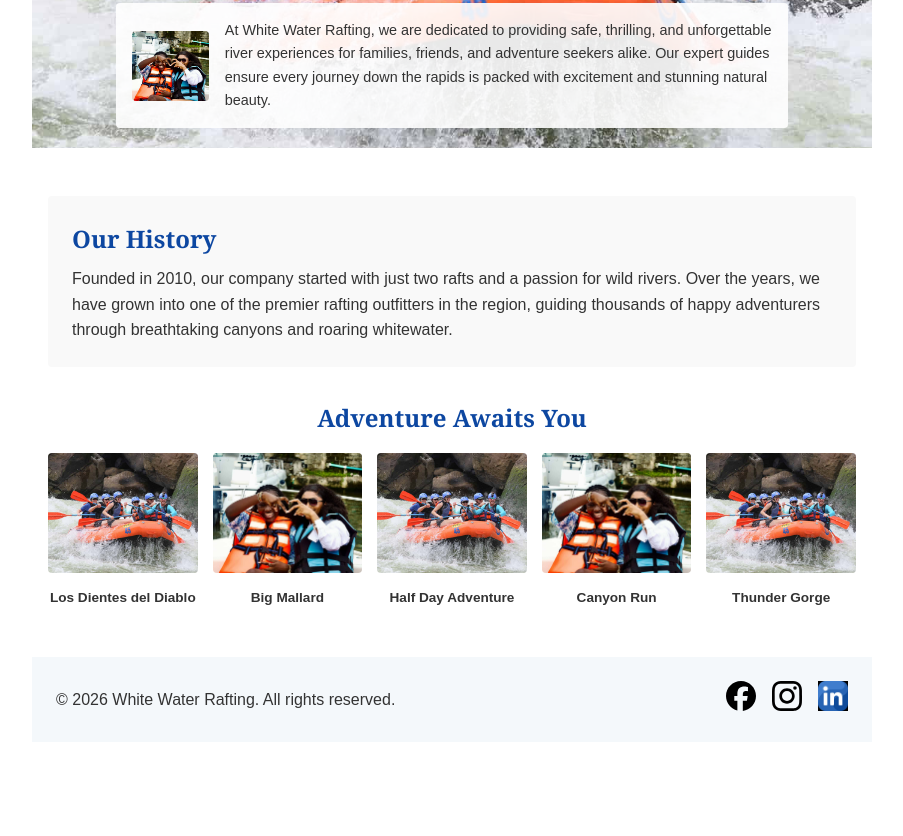
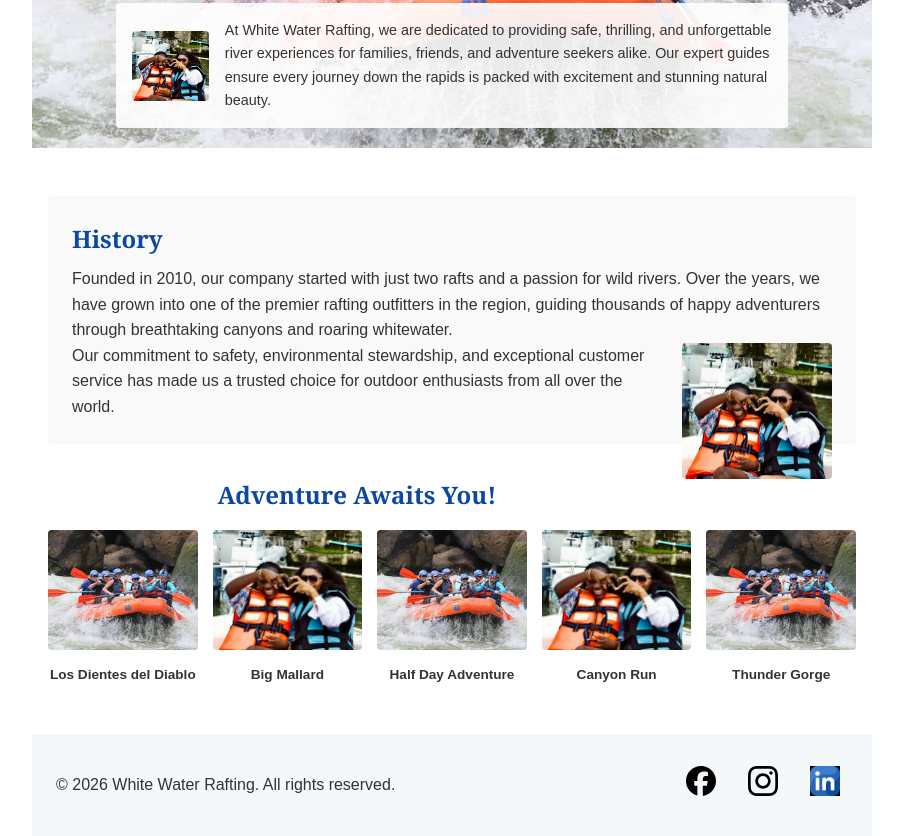
Before and after one commit to danmutambu/wdd130, a plain HTML site: page wwr/about.html in a window 1280 px wide. Shown: the part 438-1274 px from the top of the page, without its empty margins (188-1091 px from the left). Before the commit the page ends 1180 px from the top, so only its background shows below. Drawn offline with Linux system fonts and the light colour scheme.

Commit message:
Fix audit errors and update history section layout

```diff
--- a/wwr/about.html
+++ b/wwr/about.html
@@ -1,11 +1,15 @@
 <!DOCTYPE html>
 <html lang="en">
+
 <head>
   <meta charset="UTF-8">
   <meta name="viewport" content="width=device-width, initial-scale=1.0">
+  <meta name="description" content="Discover exciting white water rafting adventures, history, and trips with our professional guides.">
+  <meta name="author" content="Dan Eliezer Mutambu Mbula">
   <title>About Us - White Water Rafting</title>
   <link rel="stylesheet" href="styles/rafting.css">
 </head>
+
 <body>
   <header>
     <div class="logo-box">
@@ -30,12 +34,14 @@
     </div>
 
     <section class="history">
-      <h2>Our History</h2>
+      <h2>History</h2>
       <p>Founded in 2010, our company started with just two rafts and a passion for wild rivers. Over the years, we have grown into one of the premier rafting outfitters in the region, guiding thousands of happy adventurers through breathtaking canyons and roaring whitewater.</p>
+      <img src="images/happy-client.jpg" alt="History of our rafting company">
+      <p>Our commitment to safety, environmental stewardship, and exceptional customer service has made us a trusted choice for outdoor enthusiasts from all over the world.</p>
     </section>
 
     <section class="adventures">
-      <h2>Adventure Awaits You</h2>
+      <h2>Adventure Awaits You!</h2>
       <div class="adventure-grid">
         <figure>
           <img src="images/hero.jpg" alt="Los Dientes del Diablo">
@@ -63,7 +69,7 @@
 
   <footer>
     <p>&copy; 2026 White Water Rafting. All rights reserved.</p>
-    <div class="social-links">
+    <nav class="socialmedia">
       <a href="https://facebook.com" target="_blank">
         <img src="images/facebook.svg" alt="Facebook Icon">
       </a>
@@ -73,7 +79,8 @@
       <a href="https://linkedin.com" target="_blank">
         <img src="images/linkedin.png" alt="LinkedIn Icon">
       </a>
-    </div>
+    </nav>
   </footer>
 </body>
+
 </html>
--- a/wwr/styles/rafting.css
+++ b/wwr/styles/rafting.css
@@ -1,7 +1,6 @@
 :root {
   --primary-color: #0d47a1;
   --secondary-color: #b71c1c;
-  --accent1-color: #efff55;
   --accent2-color: #333333;
   --heading-font: 'Georgia', serif;
   --paragraph-font: 'Arial', sans-serif;
@@ -19,7 +18,9 @@ body {
   line-height: 1.6;
 }
 
-header, main, footer {
+header,
+main,
+footer {
   max-width: 840px;
   margin: 0 auto;
 }
@@ -124,6 +125,15 @@ nav a:hover {
   margin-bottom: 0.5rem;
 }
 
+.history img {
+  float: right;
+  width: 150px;
+  height: auto;
+  margin-left: 1rem;
+  margin-bottom: 0.5rem;
+  border-radius: 4px;
+}
+
 .adventures {
   margin: 2rem 1rem;
   text-align: center;
@@ -169,14 +179,14 @@ footer {
   align-items: center;
 }
 
-.social-links {
+.socialmedia {
   display: flex;
   gap: 1rem;
   align-items: center;
 }
 
 /* FIX SOCIAL ICONS SIZE */
-.social-links img {
+.socialmedia img {
   width: 30px;
   height: 30px;
   object-fit: contain;
```
